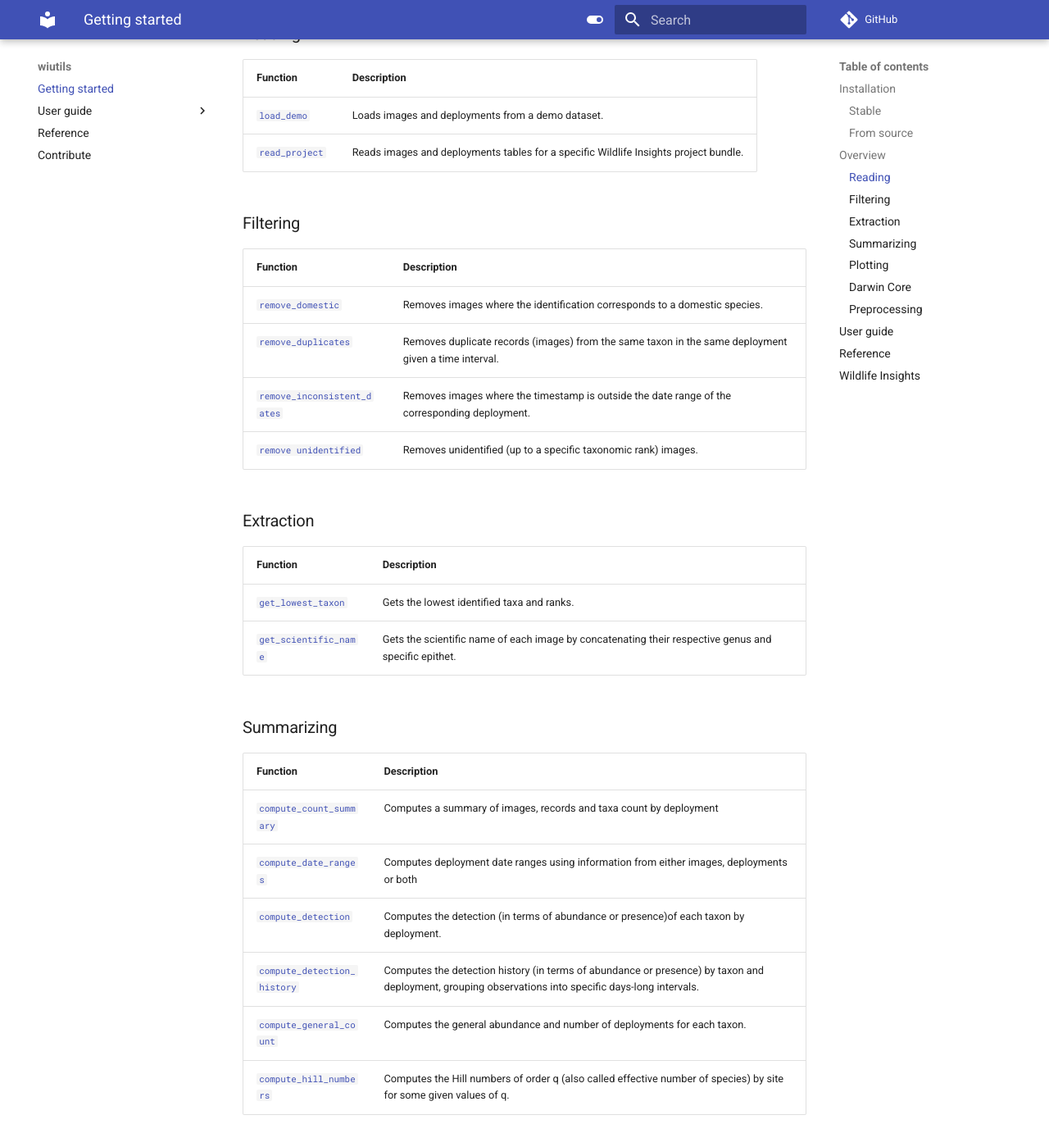
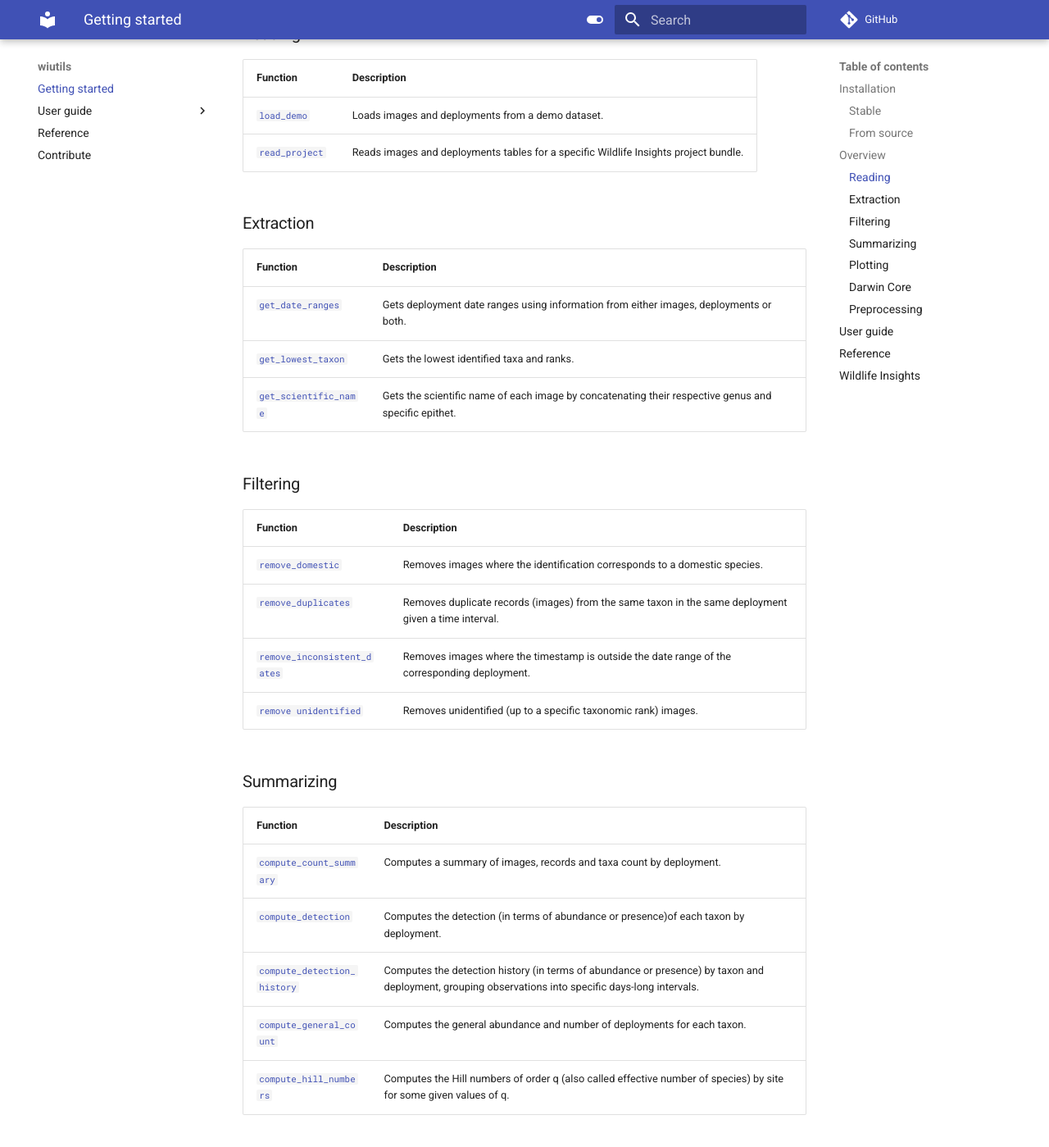
Before and after one commit to PEM-Humboldt/wiutils, an MkDocs documentation site: the page built from docs/index.md, in a window 1280 px wide and 1400 px high, scrolled down 1741 px. Shown: the whole window at 82% size. Built offline with MkDocs 1.6.1 and Material for MkDocs 9.7.7, drawn with Linux system fonts in a browser that asks for light colours; comment, search, counter and statistics services are not loaded; some of the changed text lies outside the part shown.

Commit message:
Update docs.

```diff
--- a/docs/index.md
+++ b/docs/index.md
@@ -45,8 +45,8 @@ If you prefer to install `wiutils` from source, you'll need to install it from t
 Functions in `wiutils` can be grouped in seven different categories:
 
 1. **Reading**: functions to read information from WI projects into DataFrames.
-2. **Filtering**: functions to filter WI images based on different conditions.
-3. **Extraction**: functions for extracting information based on different WI image's columns.
+2. **Extraction**: functions for extracting information based on different WI image's columns.
+3. **Filtering**: functions to filter WI images based on different conditions.
 4. **Summarizing**: functions to summarize (*i.e.* create new tables) WI data.
 5. **Plotting**: functions to plot information from the images and deployments tables.
 6. **Darwin Core**: functions to translate WI data to the Darwin Core standard.
@@ -59,39 +59,39 @@ Functions in `wiutils` can be grouped in seven different categories:
 ### Reading
 | Function                                                  | Description                                                                          |
 |-----------------------------------------------------------|--------------------------------------------------------------------------------------|
-| [`load_demo`](reference/reading/#wiutils.load_demo)       | Loads images and deployments from a demo dataset.                                    |
-| [`read_project`](reference/reading/#wiutils.read_project) | Reads images and deployments tables for a specific Wildlife Insights project bundle. |
+| [`load_demo`](reference/#wiutils.reading.load_demo)       | Loads images and deployments from a demo dataset.                                    |
+| [`read_project`](reference/#wiutils.reading.read_project) | Reads images and deployments tables for a specific Wildlife Insights project bundle. |
+
+### Extraction
+| Function                                                                   | Description                                                                                          |
+|----------------------------------------------------------------------------|------------------------------------------------------------------------------------------------------|
+| [`get_date_ranges`](reference/#wiutils.extraction.get_date_ranges)         | Gets deployment date ranges using information from either images, deployments or both.               |
+| [`get_lowest_taxon`](reference/#wiutils.extraction.get_lowest_taxon)       | Gets the lowest identified taxa and ranks.                                                           |
+| [`get_scientific_name`](reference/#wiutils.extraction.get_scientific_name) | Gets the scientific name of each image by concatenating their respective genus and specific epithet. |
 
 ### Filtering
 | Function                                                                              | Description                                                                                          |
 |---------------------------------------------------------------------------------------|------------------------------------------------------------------------------------------------------|
-| [`remove_domestic`](reference/filtering/#wiutils.remove_domestic)                     | Removes images where the identification corresponds to a domestic species.                           |
-| [`remove_duplicates`](reference/filtering/#wiutils.remove_duplicates)                 | Removes duplicate records (images) from the same taxon in the same deployment given a time interval. |
-| [`remove_inconsistent_dates`](reference/filtering/#wiutils.remove_inconsistent_dates) | Removes images where the timestamp is outside the date range of the corresponding deployment.        |
-| [`remove unidentified`](reference/filtering/#wiutils.remove_unidentified)             | Removes unidentified (up to a specific taxonomic rank) images.                                       |
-
-### Extraction
-| Function                                                                   | Description                                                                                          |
-|----------------------------------------------------------------------------|------------------------------------------------------------------------------------------------------|
-| [`get_lowest_taxon`](reference/extraction/#wiutils.get_lowest_taxon)       | Gets the lowest identified taxa and ranks.                                                           |
-| [`get_scientific_name`](reference/extraction/#wiutils.get_scientific_name) | Gets the scientific name of each image by concatenating their respective genus and specific epithet. |
+| [`remove_domestic`](reference/#wiutils.filtering.remove_domestic)                     | Removes images where the identification corresponds to a domestic species.                           |
+| [`remove_duplicates`](reference/#wiutils.filtering.remove_duplicates)                 | Removes duplicate records (images) from the same taxon in the same deployment given a time interval. |
+| [`remove_inconsistent_dates`](reference/#wiutils.filtering.remove_inconsistent_dates) | Removes images where the timestamp is outside the date range of the corresponding deployment.        |
+| [`remove unidentified`](reference/#wiutils.filtering.remove_unidentified)             | Removes unidentified (up to a specific taxonomic rank) images.                                       |
 
 ### Summarizing
 | Function                                                                                | Description                                                                                                                                          |
 |-----------------------------------------------------------------------------------------|------------------------------------------------------------------------------------------------------------------------------------------------------|
-| [`compute_count_summary`](reference/summarizing/#wiutils.compute_count_summary)         | Computes a summary of images, records and taxa count by deployment                                                                                   |
-| [`compute_date_ranges`](reference/summarizing/#wiutils.compute_date_ranges)             | Computes deployment date ranges using information from either images, deployments or both                                                            |
-| [`compute_detection`](reference/summarizing/#wiutils.compute_detection)                 | Computes the detection (in terms of abundance or presence)of each taxon by deployment.                                                               |
-| [`compute_detection_history`](reference/summarizing/#wiutils.compute_detection_history) | Computes the detection history (in terms of abundance or presence) by taxon and deployment, grouping observations into specific days-long intervals. |
-| [`compute_general_count`](reference/summarizing/#wiutils.compute_general_count)         | Computes the general abundance and number of deployments for each taxon.                                                                             |
-| [`compute_hill_numbers`](reference/summarizing/#wiutils.compute_hill_numbers)           | Computes the Hill numbers of order q (also called effective number of species) by site for some given values of q.                                   |
+| [`compute_count_summary`](reference/#wiutils.summarizing.compute_count_summary)         | Computes a summary of images, records and taxa count by deployment.                                                                                  |
+| [`compute_detection`](reference/#wiutils.summarizing.compute_detection)                 | Computes the detection (in terms of abundance or presence)of each taxon by deployment.                                                               |
+| [`compute_detection_history`](reference/#wiutils.summarizing.compute_detection_history) | Computes the detection history (in terms of abundance or presence) by taxon and deployment, grouping observations into specific days-long intervals. |
+| [`compute_general_count`](reference/#wiutils.summarizing.compute_general_count)         | Computes the general abundance and number of deployments for each taxon.                                                                             |
+| [`compute_hill_numbers`](reference/#wiutils.summarizing.compute_hill_numbers)           | Computes the Hill numbers of order q (also called effective number of species) by site for some given values of q.                                   |
 
 ### Plotting
-| Function                                                                       | Description                                                                                         |
-|--------------------------------------------------------------------------------|-----------------------------------------------------------------------------------------------------|
-| [`plot_activity_hours`](reference/plotting/#wiutils.plot_activity_hours)       | Plots the activity hours of one or multiple taxa by grouping all observations into a 24-hour range. |
-| [`plot_date_ranges`](reference/plotting/#wiutils.plot_date_ranges)             | Plots deployment date ranges.                                                                       |
-| [`plot_detection_history`](reference/plotting/#wiutils.plot_detection_history) | Plots detection history matrix for a given species.                                                 |
+| Function                                                                        | Description                                                                                         |
+|---------------------------------------------------------------------------------|-----------------------------------------------------------------------------------------------------|
+| [`plot_activity_hours`](reference/#wiutils.plotting.plot_activity_hours)        | Plots the activity hours of one or multiple taxa by grouping all observations into a 24-hour range. |
+| [`plot_date_ranges`](reference/#wiutils.plotting.plot_date_ranges)              | Plots deployment date ranges.                                                                       |
+| [`plot_detection_history`](reference/#wiutils.plotting.plot_detection_history)  | Plots detection history matrix for a given species.                                                 |
 
 ### Darwin Core
 
@@ -99,9 +99,9 @@ Functions in `wiutils` can be grouped in seven different categories:
 ### Preprocessing
 | Function                                                                              | Changes an image's associated timestamp metadata for a new timestamp.                               |
 |---------------------------------------------------------------------------------------|-----------------------------------------------------------------------------------------------------|
-| [`change_image_timestamp`](reference/preprocessing/#wiutils.change_image_timestamp)   | Plots the activity hours of one or multiple taxa by grouping all observations into a 24-hour range. |
-| [`convert_video_to_images`](reference/preprocessing/#wiutils.convert_video_to_images) | Converts a video to images with an associated timestamp.                                            |
-| [`reduce_image_size`](reference/preprocessing/#wiutils.reduce_image_size)             | Reduces image file size by resampling using a given factor.                                         |
+| [`change_image_timestamp`](reference/#wiutils.preprocessing.change_image_timestamp)   | Plots the activity hours of one or multiple taxa by grouping all observations into a 24-hour range. |
+| [`convert_video_to_images`](reference/#wiutils.preprocessing.convert_video_to_images) | Converts a video to images with an associated timestamp.                                            |
+| [`reduce_image_size`](reference/#wiutils.preprocessing.reduce_image_size)             | Reduces image file size by resampling using a given factor.                                         |
 
 ## User guide
 Head to the [user guide](guide/index.md) to see usage examples and explanations for the different functions.
--- a/mkdocs.yml
+++ b/mkdocs.yml
@@ -19,8 +19,8 @@ nav:
   - User guide:
       - guide/index.md
       - Reading: guide/reading.md
+      - Extraction: guide/extraction.md
       - Filtering: guide/filtering.md
-      - Extraction: guide/extraction.md
       - Summarizing: guide/summarizing.md
       - Plotting: guide/plotting.md
       - Darwin Core: guide/darwincore.md
```
